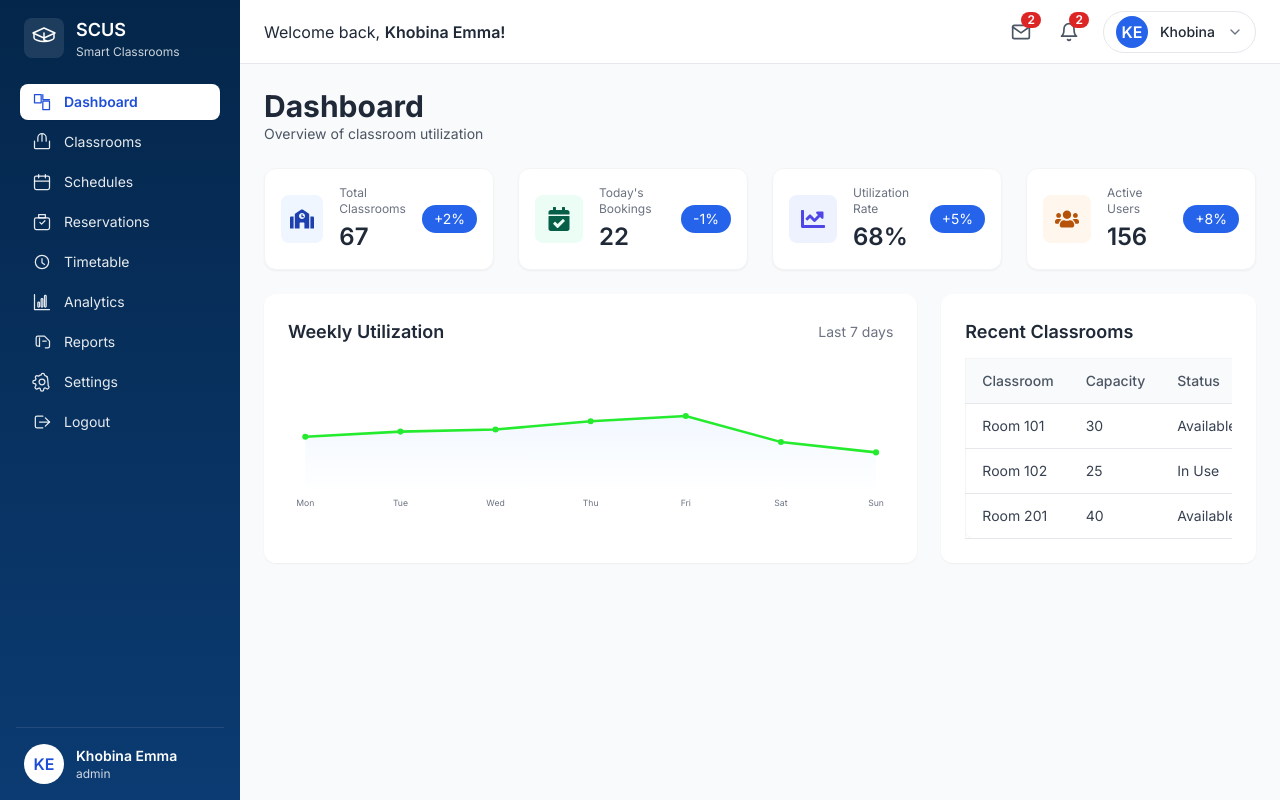
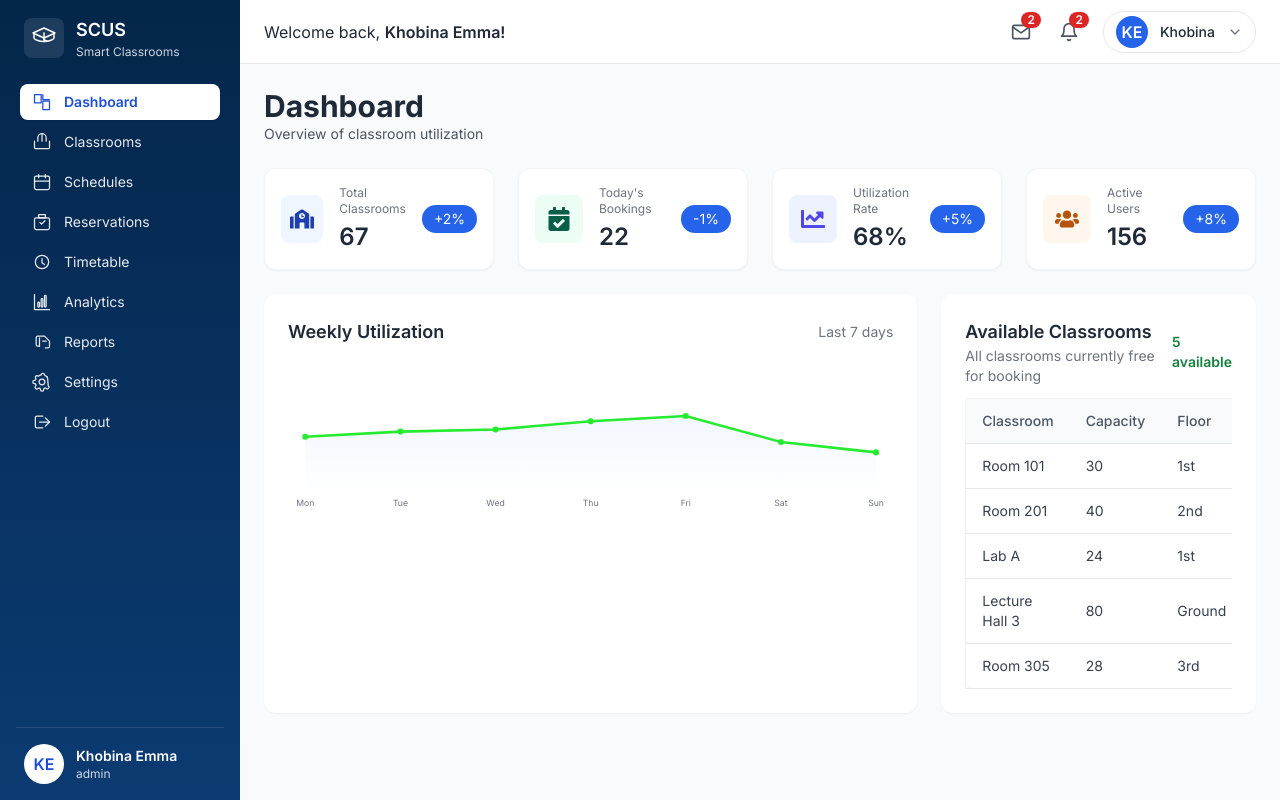
Before and after one commit to Emma-aidoo/Smart-Classroom-Utilization-system, a React (Vite) app: page /dashboard in a window 1280 px wide. Built offline with nearby package versions, Linux system fonts and the light colour scheme; sample sign-in values are in the browser's storage.

Commit message:
dashboard tweaks

```diff
--- a/src/pages/Dashboard.jsx
+++ b/src/pages/Dashboard.jsx
@@ -43,6 +43,14 @@ const weeklyData = [
     { day: "Fri", util: 75 },
     { day: "Sat", util: 50 },
     { day: "Sun", util: 40 },
+];
+
+const availableClassrooms = [
+    { Classroom: "Room 101", Capacity: 30, Floor: "1st", Status: "Available" },
+    { Classroom: "Room 201", Capacity: 40, Floor: "2nd", Status: "Available" },
+    { Classroom: "Lab A", Capacity: 24, Floor: "1st", Status: "Available" },
+    { Classroom: "Lecture Hall 3", Capacity: 80, Floor: "Ground", Status: "Available" },
+    { Classroom: "Room 305", Capacity: 28, Floor: "3rd", Status: "Available" },
 ];
 
 function InlineLineChart({ data = [] }) {
@@ -131,14 +139,17 @@ export default function Dashboard() {
                 </div>
 
                 <div className="card p-6">
-                    <h3 className="text-lg font-semibold text-gray-800 mb-3">Recent Classrooms</h3>
+                    <div className="flex items-center justify-between mb-3">
+                        <div>
+                            <h3 className="text-lg font-semibold text-gray-800">Available Classrooms</h3>
+                            <p className="text-sm text-gray-500">All classrooms currently free for booking</p>
+                        </div>
+                        <div className="text-sm font-semibold text-green-700">{availableClassrooms.length} available</div>
+                    </div>
+
                     <Table
-                        columns={["Classroom", "Capacity", "Status"]}
-                        data={[
-                            { Classroom: "Room 101", Capacity: 30, Status: "Available" },
-                            { Classroom: "Room 102", Capacity: 25, Status: "In Use" },
-                            { Classroom: "Room 201", Capacity: 40, Status: "Available" },
-                        ]}
+                        columns={["Classroom", "Capacity", "Floor", "Status"]}
+                        data={availableClassrooms}
                     />
                 </div>
             </div>
```
